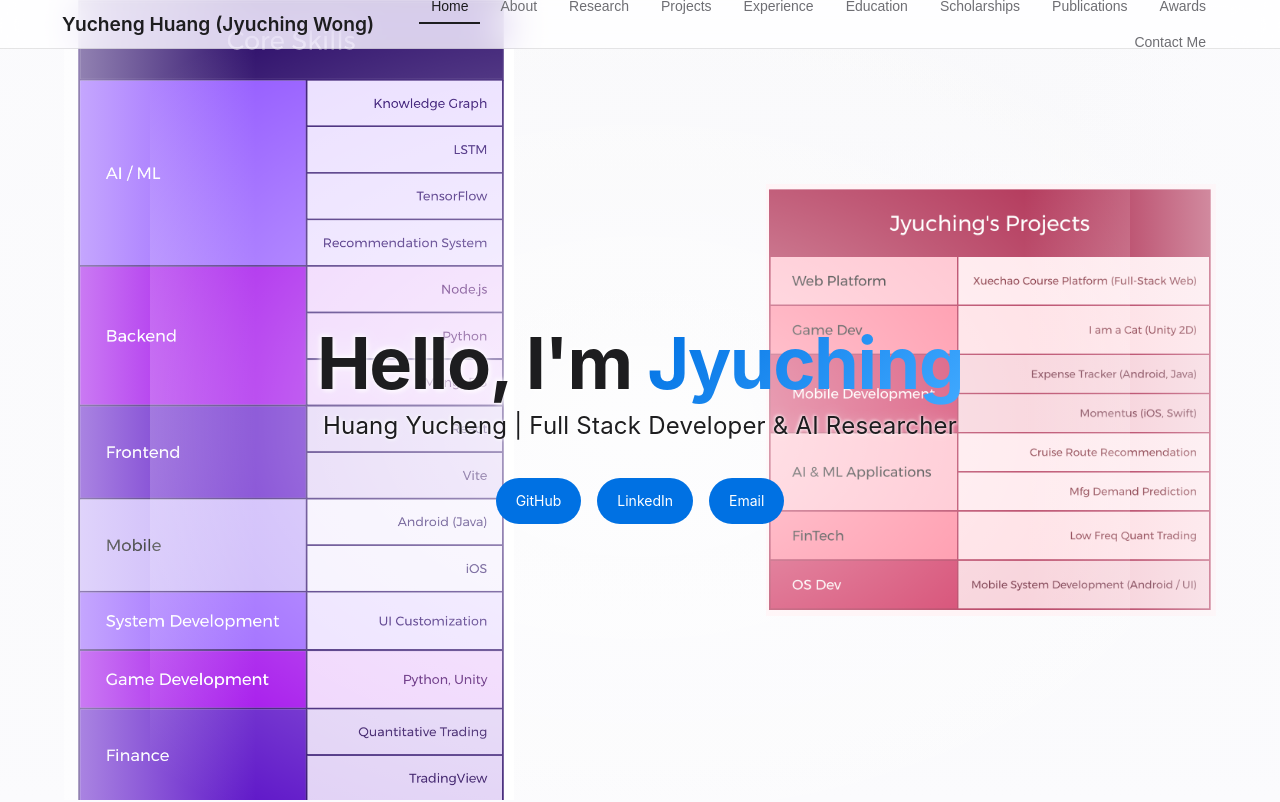
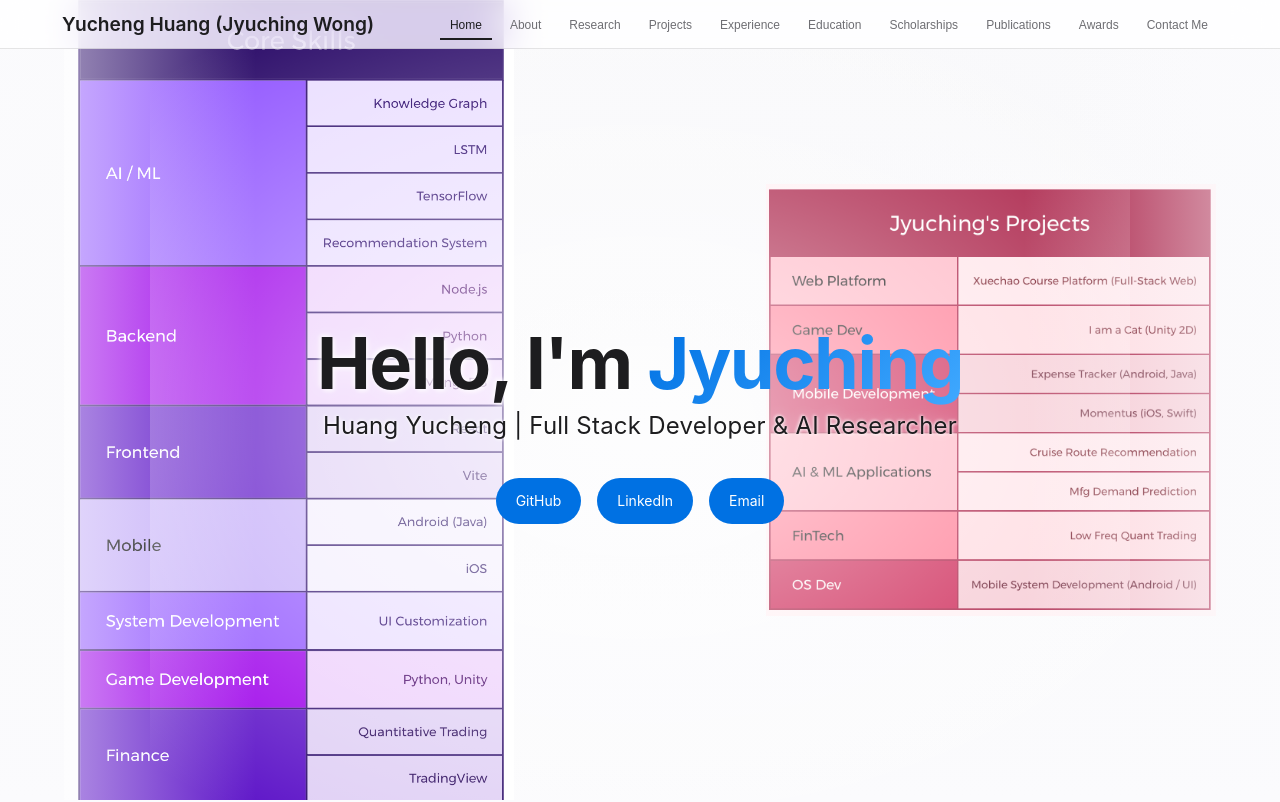
Before and after one commit to jyuching1028-dev/personal-homepage, a React (Vite) app: page / in a window 1280 px wide. Shown: the top 802 px of the page. Built offline with nearby package versions, Linux system fonts and the light colour scheme.

Commit message:
Fix: Enlarge nav text and fix image preview hiding bug

```diff
--- a/src/App.css
+++ b/src/App.css
@@ -64,10 +64,10 @@ body {
 .nav-btn {
   background: none;
   border: none;
-  font-size: 14px;
+  font-size: 12px;
   color: #6e6e73;
   cursor: pointer;
-  padding: 6px 12px;
+  padding: 4px 10px;
   position: relative;
   transition: color 0.3s ease;
   white-space: nowrap;
--- a/src/App.jsx
+++ b/src/App.jsx
@@ -42,9 +42,11 @@ function App() {
   };
 
   const handleMouseLeave = () => {
-    imageTimeoutRef.current = setTimeout(() => {
-      setHoveredImage(null);
-    }, 100);
+    setHoveredImage(null);
+  };
+
+  const closePreview = () => {
+    setHoveredImage(null);
   };
 
   return (
@@ -52,11 +54,7 @@ function App() {
       {hoveredImage && (
         <div
           className="image-preview-overlay"
-          onMouseEnter={() => {
-            if (imageTimeoutRef.current) {
-              clearTimeout(imageTimeoutRef.current);
-            }
-          }}
+          onClick={closePreview}
           onMouseLeave={handleMouseLeave}
         >
           <img
```
